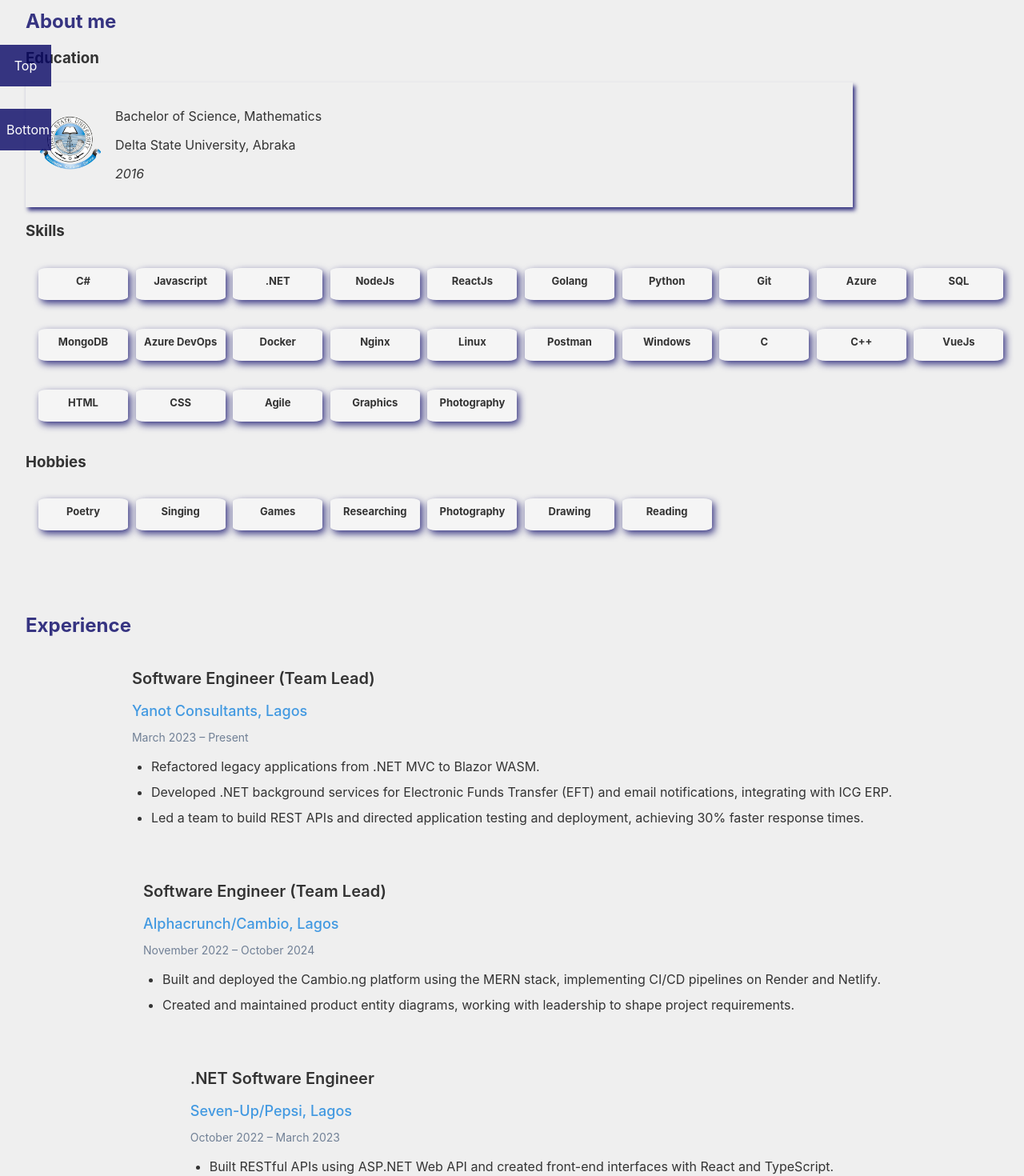
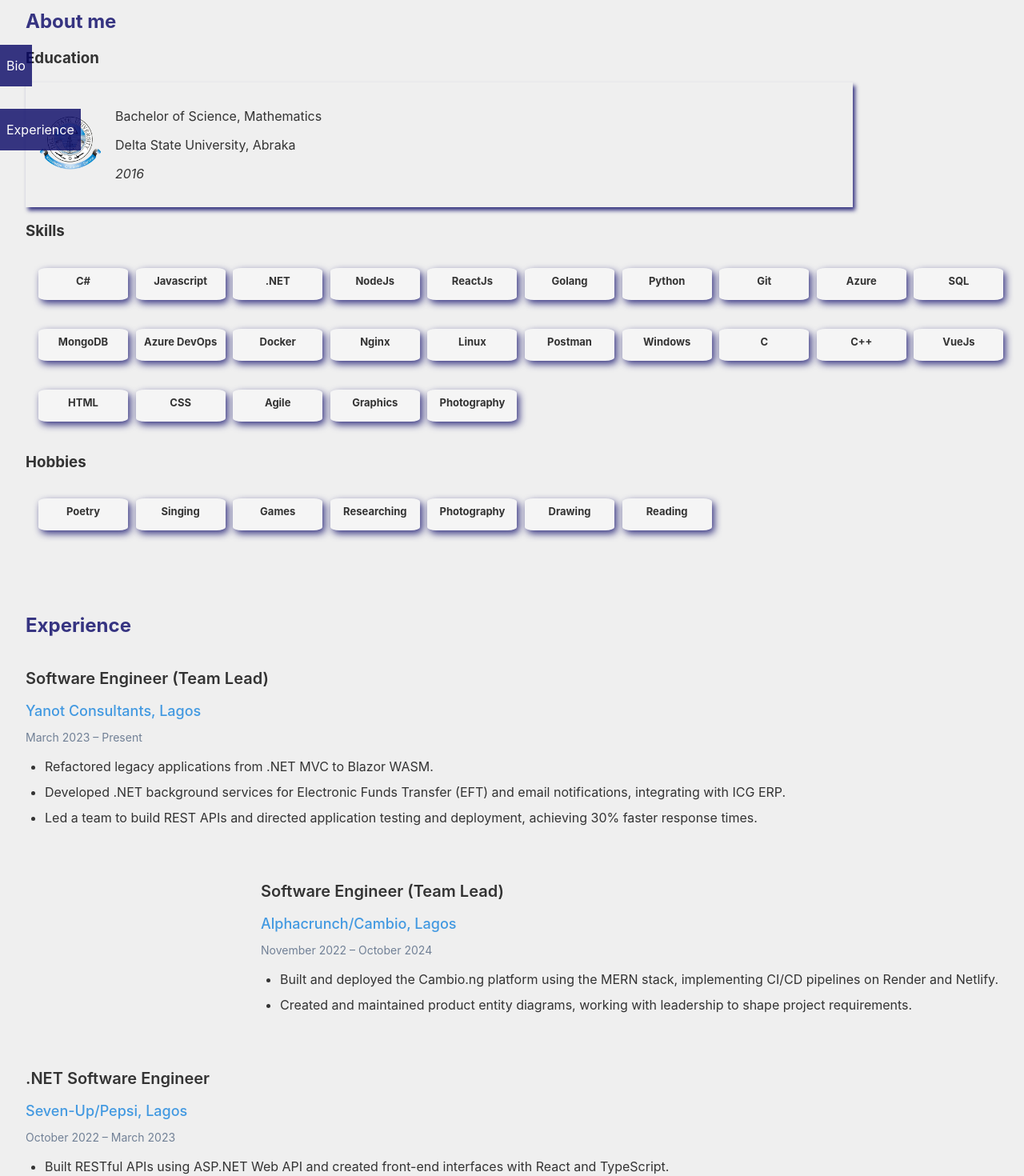
Before and after one commit to Vastro-lorde/SpiritVD, a React (Create React App) app: page / in a window 1280 px wide. Shown: the part 520-1990 px from the top of the page at 80% size. Built offline with nearby package versions, Linux system fonts and the light colour scheme.

Commit message:
fixing scroll

```diff
--- a/src/components/Experience/experience.module.css
+++ b/src/components/Experience/experience.module.css
@@ -33,6 +33,15 @@
 .jobList {
     display: flex;
     flex-direction: column;
-    align-items: center;
     gap: 2rem;
 }
+
+/* Target even-numbered jobs */
+.jobList > div:nth-child(even) {
+    align-self: flex-end;
+}
+
+/* Target odd-numbered jobs */
+.jobList > div:nth-child(odd) {
+    align-self: flex-start;
+}
--- a/src/components/Job/Job.jsx
+++ b/src/components/Job/Job.jsx
@@ -4,7 +4,18 @@
 
 const Job = ({ experience }) => {
     const { theme } = useContext(ThemeContext);
-    const { company, position, duration, responsibilities } = experience;
+    const { company, position, startDate, endDate, responsibilities } = experience;
+    const formatDate = (dateString) => {
+        if (!dateString) return 'Present';
+
+        const date = new Date(dateString + '-01'); // Add day for valid date
+        return date.toLocaleDateString('en-US', {
+            year: 'numeric',
+            month: 'long'
+        });
+    };
+
+    const duration = `${formatDate(startDate)} – ${formatDate(endDate)}`;
     return (
         <div className={theme ==='light'? style.JobDay : style.jobNight}>
             <div className={style.header}>
--- a/src/components/Main/Main.jsx
+++ b/src/components/Main/Main.jsx
@@ -1,64 +1,113 @@
-import React, { useContext } from 'react';
+import React, { useContext, useRef, useEffect, useState, useMemo } from 'react';
 import style from './main.module.css';
 import Bio from '../Bio/Bio';
-import { useRef } from 'react';
 import About from '../About/About.jsx';
-// import Experience from '../Experience/Experience';
 import Contact from '../Contact/Contact';
 import { ThemeContext } from '../../context/ThemeContext';
 import Experience from '../Experience/Experience.jsx';
 
 const Main = () => {
-    const { theme } =useContext(ThemeContext)
-    const scrollUp = useRef(0);
-    const scrollDown = useRef(0);
-    // const navigate = useNavigate();
+    const { theme } = useContext(ThemeContext);
+    const scrollUp = useRef(null);
+    const scrollDown = useRef(null);
+    const [currentSection, setCurrentSection] = useState(0);
 
-      window.onscroll = (e)=>{
+    // References for each section
+     // Initialize refs for each section
+     const sections = {
+      bio: useRef(null),
+      about: useRef(null),
+      experience: useRef(null),
+      contact: useRef(null),
+  };
+
+  // Memoize sectionOrder to prevent unnecessary recalculations
+  const sectionOrder = useMemo(() => ['bio', 'about', 'experience', 'contact'], []);
+
+    useEffect(() => {
+        let timeout;
+        const handleScroll = () => {
+            // Show scroll buttons
+            if (scrollUp.current && scrollDown.current) {
                 scrollUp.current.style.display = 'block';
                 scrollDown.current.style.display = 'block';
-        setTimeout(() => {
+
+                // Clear any existing timeout
+                clearTimeout(timeout);
+
+                // Set new timeout
+                timeout = setTimeout(() => {
+                    if (scrollUp.current && scrollDown.current) {
                         scrollUp.current.style.display = 'none';
                         scrollDown.current.style.display = 'none';
-        }, 10000);
+                    }
+                }, 3000);
             }
 
-      const scrollU = ()=>{
-        window.scroll({
-          top: window.scrollY - 1000,
-          left: 0,
-          behavior: 'smooth'
+            // Update current section based on scroll position
+            const currentPos = window.scrollY + window.innerHeight / 3;
+            let newSection = 0;
+
+            sectionOrder.forEach((section, index) => {
+                if (sections[section].current) {
+                    const sectionTop = sections[section].current.offsetTop;
+                    if (currentPos >= sectionTop) {
+                        newSection = index;
+                    }
+                }
             });
+
+            setCurrentSection(newSection);
+        };
+
+        window.addEventListener('scroll', handleScroll);
+        return () => {
+            window.removeEventListener('scroll', handleScroll);
+            clearTimeout(timeout);
+        };
+    });
+
+    const scrollToSection = (direction) => {
+        const newSection = direction === 'up'
+            ? Math.max(0, currentSection - 1)
+            : Math.min(sectionOrder.length - 1, currentSection + 1);
+
+        const targetSection = sections[sectionOrder[newSection]].current;
+        if (targetSection) {
+            targetSection.scrollIntoView({ behavior: 'smooth' });
+            setCurrentSection(newSection);
         }
-      const scrollB = ()=>{
-        window.scroll({
-          top: window.scrollY + 500,
-          left: 0,
-          behavior: 'smooth'
-         });
-      }
+    };
+
     return (
-        <div className={theme === 'light'? style.main : style.night}>
-          {/* <a href="#header" > */}
+        <div className={theme === 'light' ? style.main : style.night}>
             <div
-            className={theme === 'light'? style.up : style.upNight}
+                className={theme === 'light' ? style.up : style.upNight}
                 ref={scrollUp}
-            onClick={()=>scrollU()}
+                onClick={() => scrollToSection('up')}
             >
-              Top
+                {currentSection > 0 ? sectionOrder[currentSection - 1].charAt(0).toUpperCase() + sectionOrder[currentSection - 1].slice(1) : 'Top'}
             </div>
             <div
-            className={theme === 'light'? style.down : style.downNight}
+                className={theme === 'light' ? style.down : style.downNight}
                 ref={scrollDown}
-            onClick={()=>scrollB()}
+                onClick={() => scrollToSection('down')}
             >
-              Bottom
+                {currentSection < sectionOrder.length - 1 ? sectionOrder[currentSection + 1].charAt(0).toUpperCase() + sectionOrder[currentSection + 1].slice(1) : 'Bottom'}
             </div>
-          {/* </a> */}
+
+            <div ref={sections.bio}>
                 <Bio />
+            </div>
+            <div ref={sections.about}>
                 <About />
+            </div>
+            <div ref={sections.experience}>
                 <Experience theme={theme} />
+            </div>
+            <div ref={sections.contact}>
                 <Contact />
+            </div>
         </div>
     );
 }
--- a/src/components/Main/main.module.css
+++ b/src/components/Main/main.module.css
@@ -16,7 +16,7 @@
     position: fixed;
     /* left: 90%; */
     margin-top: 60vh;
-    width: 4rem;
+    width: max-content;
     transition: ease 1s;
     z-index: 1;
 }
@@ -27,7 +27,7 @@
     padding: 1rem 0.5rem;
     position: fixed;
     margin-top: 70vh;
-    width: 4rem;
+    width: max-content;
     transition: ease 1s;
     z-index: 1;
 }
@@ -40,7 +40,7 @@
     position: fixed;
     /* left: 90%; */
     margin-top: 70vh;
-    width: 4rem;
+    width: max-content;
     transition: ease 1s;
     z-index: 1;
 }
@@ -52,7 +52,7 @@
     padding: 1rem 0.5rem;
     position: fixed;
     margin-top: 60vh;
-    width: 4rem;
+    width: max-content;
     transition: ease 1s;
     z-index: 1;
 }
--- a/src/helpers/Constants.js
+++ b/src/helpers/Constants.js
@@ -79,7 +79,8 @@
     {
         company: "Yanot Consultants, Lagos",
         position: "Software Engineer (Team Lead)",
-      duration: "March 2023 – Present",
+        startDate: "2023-03",
+        endDate: null, // null indicates present
         responsibilities: [
             "Refactored legacy applications from .NET MVC to Blazor WASM.",
             "Developed .NET background services for Electronic Funds Transfer (EFT) and email notifications, integrating with ICG ERP.",
@@ -89,7 +90,8 @@
     {
         company: "Alphacrunch/Cambio, Lagos",
         position: "Software Engineer (Team Lead)",
-      duration: "November 2022 – October 2024",
+        startDate: "2022-11",
+        endDate: "2024-10",
         responsibilities: [
             "Built and deployed the Cambio.ng platform using the MERN stack, implementing CI/CD pipelines on Render and Netlify.",
             "Created and maintained product entity diagrams, working with leadership to shape project requirements."
@@ -98,7 +100,8 @@
     {
         company: "Seven-Up/Pepsi, Lagos",
         position: ".NET Software Engineer",
-      duration: "October 2022 – March 2023",
+        startDate: "2022-10",
+        endDate: "2023-03",
         responsibilities: [
             "Built RESTful APIs using ASP.NET Web API and created front-end interfaces with React and TypeScript.",
             "Designed clean, decoupled architecture and entity diagrams to optimize scalability and maintainability."
@@ -107,7 +110,8 @@
     {
         company: "Decagon, Lagos",
         position: ".NET Software Engineer",
-      duration: "October 2021 – October 2022",
+        startDate: "2021-10",
+        endDate: "2022-10",
         responsibilities: [
             "Developed full-stack applications in .NET and React, creating microservices with ASP.NET Core and designing RESTful APIs.",
             "Implemented robust code practices and clean architecture to ensure maintainable and efficient solutions."
@@ -116,7 +120,8 @@
     {
         company: "Africinnovate, Akwa-Ibom",
         position: "Software Engineer",
-      duration: "January 2020 – September 2021",
+        startDate: "2020-01",
+        endDate: "2021-09",
         responsibilities: [
             "Collaborated with other engineers to implement technical designs and project requirements.",
             "Built RESTful APIs with Node.js and ASP.NET Web API, Dockerizing applications for ease of deployment.",
@@ -125,7 +130,5 @@
     }
 ];
 
-  console.log(workExperience);
-
 
 export const resumeUrl = 'https://docs.google.com/document/d/1qwQuZRXuvnhf8U88p9S-aSAhW3t-AinwNQAUgCkgSo8/edit?usp=sharing'
```
Lines whose indentation alone changed are shown as unchanged.
